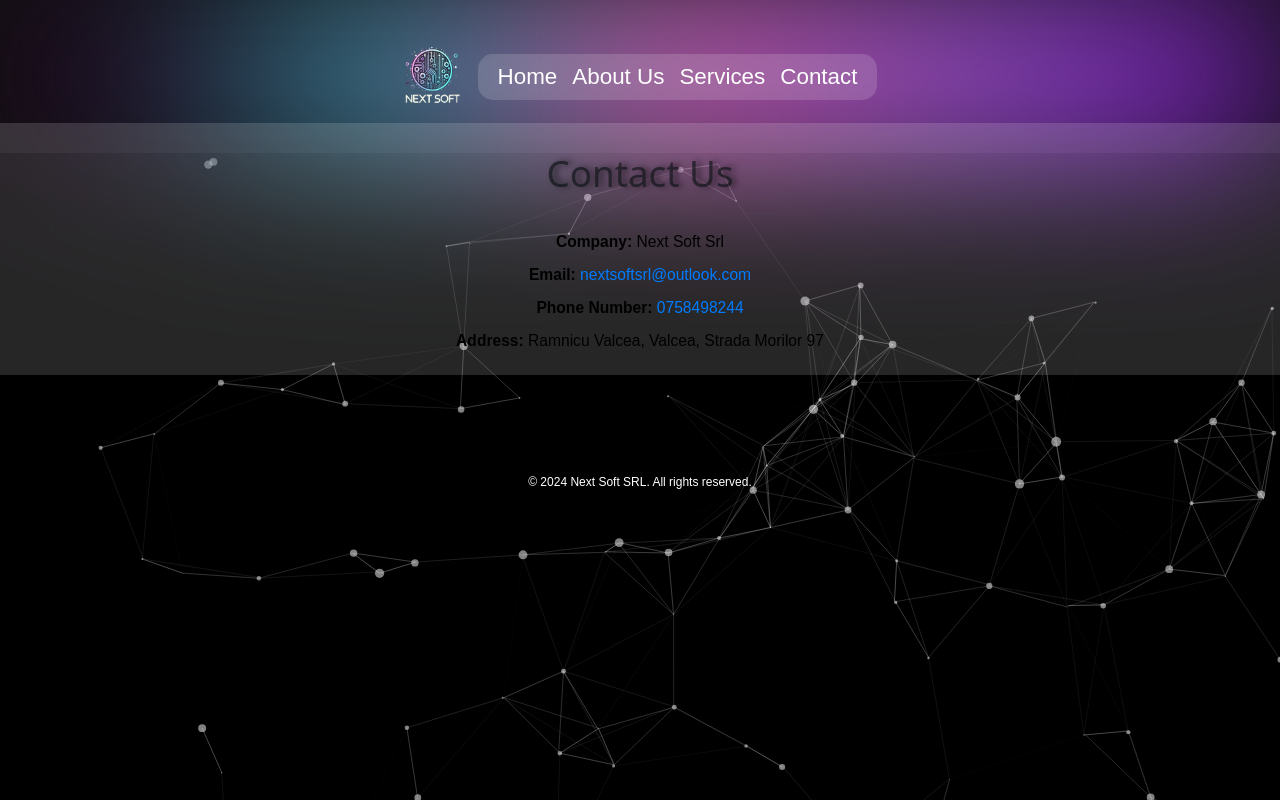
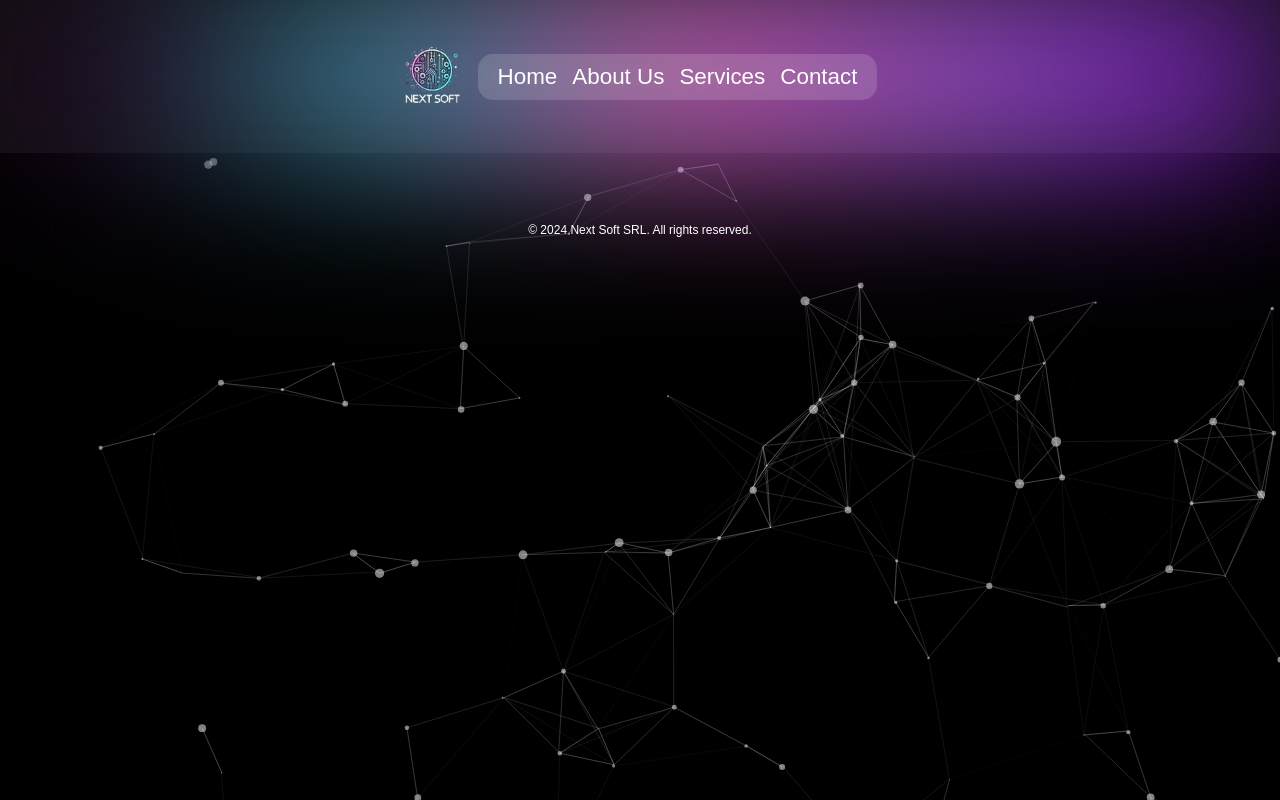
Before and after one commit to MitroiBogdanJob/NEXT-SOFT-SRL, a React (Create React App) app: page /Contact in a window 1280 px wide. Shown: the top 800 px of the page. Built offline with nearby package versions, Linux system fonts and the light colour scheme.

Commit message:
commit 9.1

```diff
--- a/src/App.js
+++ b/src/App.js
@@ -14,9 +14,9 @@ function App() {
 			<Header />
 			<Routes>
 				<Route path="/" element={<HomePage />} />
-				<Route path="/Form-Contact" element={<ContactForm />} />
+				<Route path="/ContactForm" element={<ContactForm />} />
 				<Route path="/About" element={<AboutPage />} />
-				<Route path="/Contact" element={<ContactPage />} />
+				<Route path="/ContactUs" element={<ContactPage />} />
 				<Route path="/Services" element={<ServicesPage />} />
 			</Routes>
 			<Footer />
```
